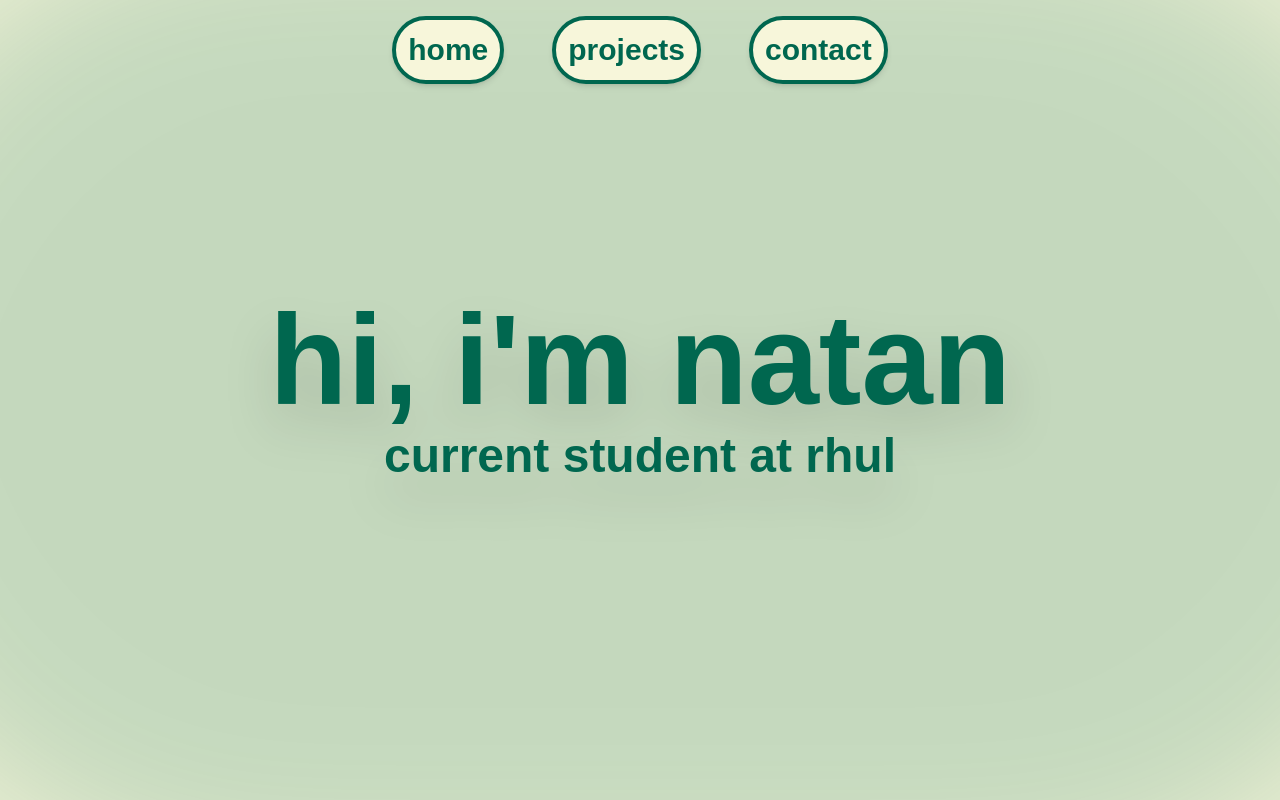
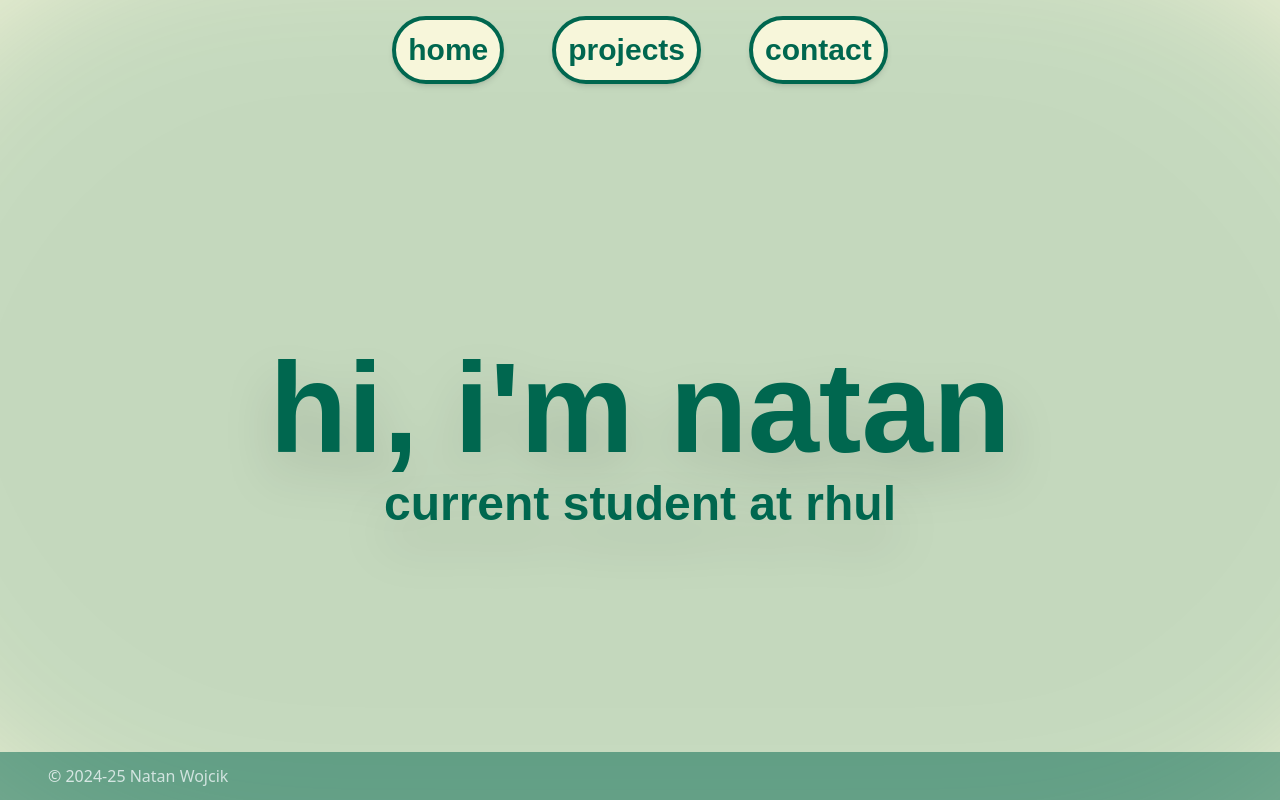
Before and after one commit to Tworye01/portfolio, a React (Vite) app: page / in a window 1280 px wide. Built offline with nearby package versions, Linux system fonts and the light colour scheme.

Commit message:
feat: added footer to all pages

```diff
--- a/src/contact/contact.tsx
+++ b/src/contact/contact.tsx
@@ -4,29 +4,41 @@ import { FaGithub, FaLinkedin, FaEnvelope } from 'react-icons/fa';
 
 export default function Contacts() {
   return (
-    <main className="h-screen flex flex-col items-center bg-cream-100 relative overflow-hidden">
-       <div className="absolute top-1/2 left-1/2 h-[600px] w-[90%] md:h-[1000px] md:w-[1700px] -translate-x-1/2 -translate-y-1/2 rounded-full bg-darkgreen-100 opacity-20 blur-[80px]"></div>
+    <main className="min-h-screen flex flex-col bg-cream-100 relative overflow-hidden">
+      <div className="absolute top-1/2 left-1/2 h-[600px] w-[90%] md:h-[1000px] md:w-[1700px]
+        -translate-x-1/2 -translate-y-1/2 rounded-full bg-darkgreen-100 opacity-20 blur-[80px]">
+      </div>
 
-      <div className="flex flex-col shadow-md bg-cream-100 rounded-lg p-8 sm:p-14 items-center text-center mt-32 sm:mt-64 font-rubik z-10">
+      <div className="flex-grow flex flex-col items-center">
+        <div className="flex flex-col shadow-md bg-cream-100 rounded-lg p-8 sm:p-14 items-center
+          text-center mt-32 sm:mt-48 font-rubik z-10">
           <h1 className="text-4xl sm:text-6xl font-bold text-darkgreen-100 mb-6 sm:mb-8">Get in Touch</h1>
           <p className="text-lg sm:text-2xl text-gray-700 mb-8 max-w-lg">
             It would be cool to hear from you, feel free to reach out using one of the methods below.
           </p>
 
           <div className="flex space-x-4 sm:space-x-8">
-          <a href="https://github.com/Tworye01" target="_blank" rel="noopener noreferrer" className="text-darkgreen-100 hover:text-darkgreen-200 text-5xl sm:text-7xl">
+            <a href="https://github.com/Tworye01" target="_blank" rel="noopener noreferrer"
+              className="text-darkgreen-100 hover:text-darkgreen-200 text-5xl sm:text-7xl">
               <FaGithub />
             </a>
-          <a href="https://www.linkedin.com/in/natan-wojcik/" target="_blank" rel="noopener noreferrer" className="text-darkgreen-100 hover:text-darkgreen-200 text-5xl sm:text-7xl">
+            <a href="https://www.linkedin.com/in/natan-wojcik/" target="_blank" rel="noopener noreferrer"
+              className="text-darkgreen-100 hover:text-darkgreen-200 text-5xl sm:text-7xl">
               <FaLinkedin />
             </a>
-          <a href="mailto:natanwojcik15@gmail.com" className="text-darkgreen-100 hover:text-darkgreen-200 text-5xl sm:text-7xl">
+            <a href="mailto:natanwojcik15@gmail.com"
+              className="text-darkgreen-100 hover:text-darkgreen-200 text-5xl sm:text-7xl">
               <FaEnvelope />
             </a>
           </div>
         </div>
+      </div>
 
       <NavigationBarComponent />
+
+      <footer className="w-full text-left py-3 pl-12 text-white text bg-darkgreen-100 bg-opacity-50">
+        © 2024-25 Natan Wojcik
+      </footer>
     </main>
   );
 }
--- a/src/home.tsx
+++ b/src/home.tsx
@@ -3,12 +3,11 @@ import { NavigationBarComponent } from './components/navbar';
 
 export default function Home() {
   return (
-    <main className="relative h-screen flex flex-col overflow-y-auto">
-      <div className="fixed top-0 left-0 h-full w-full bg-cream-100 z-0">
-        <div className="absolute top-1/2 left-1/2 h-[600px] w-[90%] md:h-[1000px] md:w-[1700px] -translate-x-1/2 -translate-y-1/2 rounded-full bg-darkgreen-100 opacity-20 blur-[80px]"></div>
-      </div>
+    <main className="min-h-screen flex flex-col overflow-hidden relative bg-cream-100">
+      <div className="absolute top-1/2 left-1/2 h-[600px] w-[90%] md:h-[1000px] md:w-[1700px]
+      -translate-x-1/2 -translate-y-1/2 rounded-full bg-darkgreen-100 opacity-20 blur-[80px]"></div>
 
-      <div className="flex flex-1 justify-center items-center z-10 pt-64">
+      <div className="flex flex-1 justify-center items-center z-10 pt-32">
         <div className="text-center">
           <p className="text-5xl sm:text-8xl md:text-9xl font-bold text-darkgreen-100 drop-shadow-2xl font-rubik">
             hi, i'm natan
@@ -19,9 +18,11 @@ export default function Home() {
         </div>
       </div>
 
-      <div className="flex-grow" />
+      <NavigationBarComponent />
 
-      <NavigationBarComponent />
+      <footer className="w-full text-left py-3 pl-12 text-white text bg-darkgreen-100 bg-opacity-50">
+        © 2024-25 Natan Wojcik
+      </footer>
     </main>
   );
 }
--- a/src/projects/projects.tsx
+++ b/src/projects/projects.tsx
@@ -5,11 +5,12 @@ import { ProjectCardComponent } from '../components/project';
 export default function Projects() {
   return (
     <main className="overflow-y-auto relative flex flex-col items-center bg-cream-100 h-screen">
-       <div className="absolute top-1/2 left-1/2 h-[600px] w-[90%] md:h-[1900px] md:w-[1700px] -translate-x-1/2 -translate-y-1/2 rounded-full bg-darkgreen-100 opacity-20 blur-[80px]"></div>
+       <div className="absolute top-1/2 left-1/2 h-[600px] w-[90%] md:h-[2000px] md:w-[1700px] -translate-x-1/2
+       -translate-y-1/2 rounded-full bg-darkgreen-100 opacity-20 blur-[80px]"></div>
 
       <div className="flex-grow mt-32 flex flex-col items-center">
         <h3 className="p-2 text-2xl drop-shadow-2xl font-bold font-rubik text-darkgreen-100 mb-8 text-center">
-          Click projects to find out more!
+          Projects I have worked on, Click to find out more!
         </h3>
       </div>
 
@@ -47,6 +48,10 @@ export default function Projects() {
       </div>
 
       <NavigationBarComponent />
+
+      <footer className="w-full text-left py-3 pl-12 text-white text bg-darkgreen-100 bg-opacity-50">
+        © 2024-25 Natan Wojcik
+      </footer>
     </main>
   );
 }
```
Lines whose indentation alone changed are shown as unchanged.
